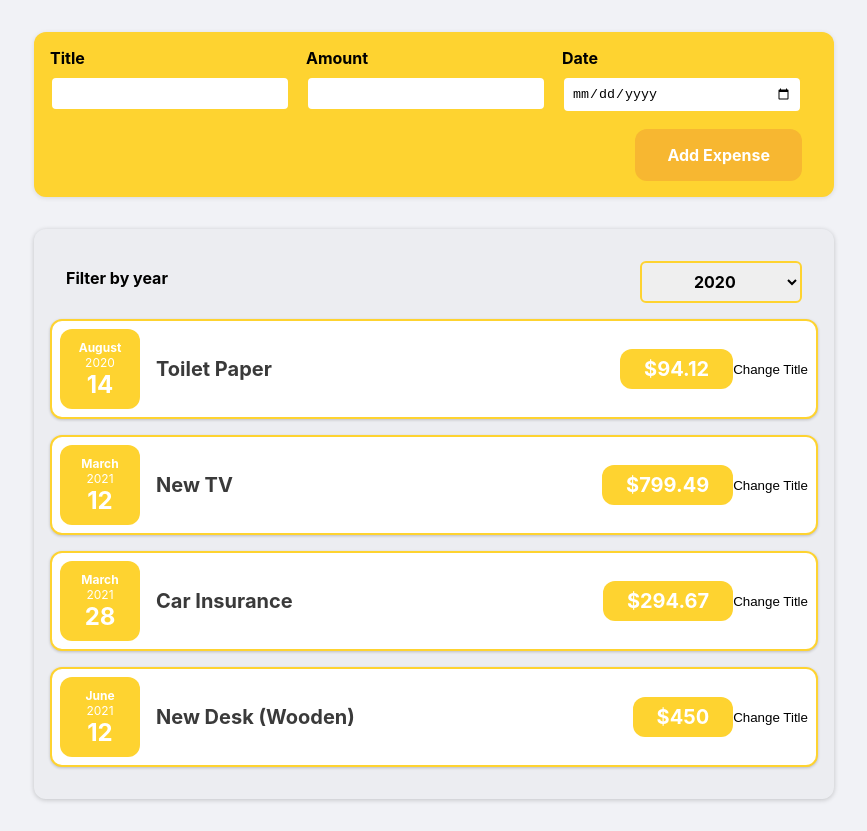
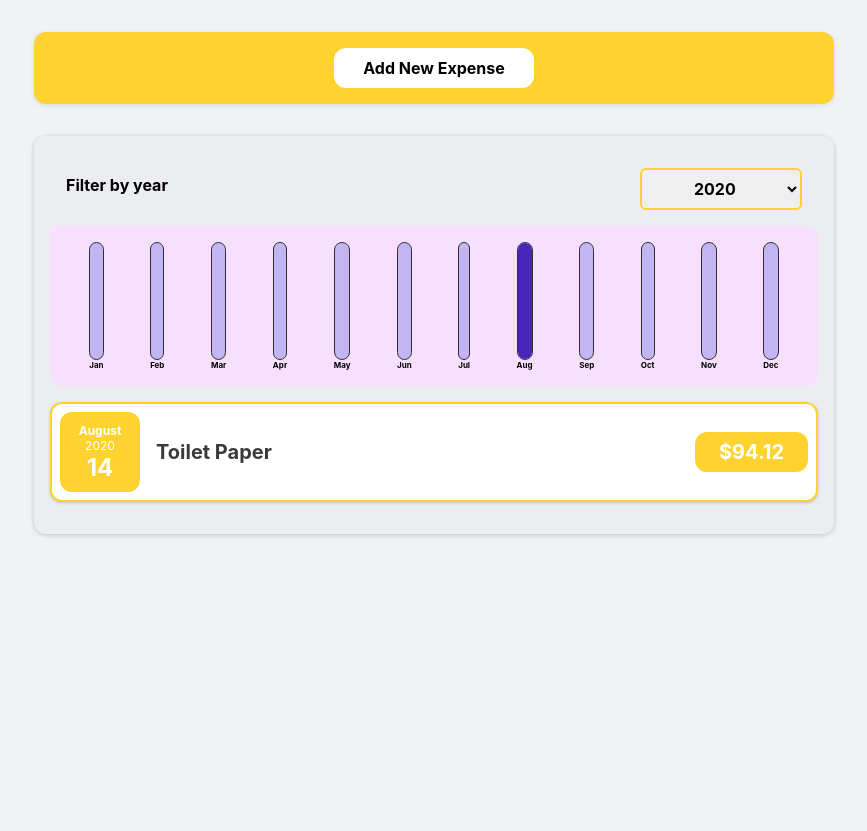
Before and after one commit to eunbyulcheon/expense-tracker, a React (Create React App) app: page / in a window 1280 px wide. Shown: the whole page, without its empty margins (206-1073 px from the left). After the commit the page ends 800 px from the top, so only its background shows below. Built offline with nearby package versions, Linux system fonts and the light colour scheme.

Commit message:
"Add: Expense Tracker Chart"
- Output Conditional Content
- Used Two way binding

```diff
--- /dev/null
+++ b/src/components/Chart/Chart.js
@@ -0,0 +1,33 @@
+import React from 'react';
+import styled from 'styled-components';
+import ChartBar from './ChartBar';
+
+const Chart = ({ dataPoints }) => {
+  const dataPointsValues = dataPoints.map(dataPoint => dataPoint.value);
+  const totalMaximum = Math.max(...dataPointsValues);
+
+  return (
+    <ChartContainer>
+      {dataPoints.map(points => (
+        <ChartBar
+          key={points.label}
+          value={points.value}
+          maxValue={totalMaximum}
+          label={points.label}
+        />
+      ))}
+    </ChartContainer>
+  );
+};
+
+const ChartContainer = styled.div`
+  padding: 1rem;
+  border-radius: 12px;
+  background-color: #f8dfff;
+  text-align: center;
+  display: flex;
+  justify-content: space-around;
+  height: 10rem;
+`;
+
+export default Chart;
--- /dev/null
+++ b/src/components/Chart/ChartBar.js
@@ -0,0 +1,52 @@
+import React from 'react';
+import styled from 'styled-components';
+
+const ChartBar = ({ value, maxValue, label }) => {
+  let barHeight = '0%';
+
+  if (maxValue > 0) {
+    barHeight = Math.round((value / maxValue) * 100) + '%';
+  }
+
+  return (
+    <BarWrapper>
+      <InnerBar>
+        <BarFill style={{ height: barHeight }} />
+      </InnerBar>
+      <BarLabel>{label}</BarLabel>
+    </BarWrapper>
+  );
+};
+
+const BarWrapper = styled.div`
+  height: 100%;
+  display: flex;
+  flex-direction: column;
+  align-items: center;
+`;
+
+const InnerBar = styled.div`
+  height: 100%;
+  width: 100%;
+  border: 1px solid #313131;
+  border-radius: 12px;
+  background-color: #c3b4f3;
+  overflow: hidden;
+  display: flex;
+  flex-direction: column;
+  justify-content: flex-end;
+`;
+
+const BarFill = styled.div`
+  background-color: #4826b9;
+  width: 100%;
+  transition: all 0.3s ease-out;
+`;
+
+const BarLabel = styled.div`
+  font-weight: bold;
+  font-size: 0.5rem;
+  text-align: center;
+`;
+
+export default ChartBar;
--- a/src/components/Expenses/ExpenseItem.js
+++ b/src/components/Expenses/ExpenseItem.js
@@ -3,23 +3,22 @@ import ExpenseDate from './ExpenseDate';
 import styled from 'styled-components';
 
 const ExpenseItem = ({ title, price, date }) => {
-  const [isTitle, setIsTitle] = useState(title);
-
-  const titleHandler = () => {
-    setIsTitle('Updated!');
-  };
-
   return (
+    <ListItem>
       <Container>
         <ExpenseDate date={date} />
         <Description>
-        <Title>{isTitle}</Title>
+          <Title>{title}</Title>
           <Price>${price}</Price>
         </Description>
-      <TitleChangeBtn onClick={titleHandler}>Change Title</TitleChangeBtn>
       </Container>
+    </ListItem>
   );
 };
+
+const ListItem = styled.li`
+  list-style: none;
+`;
 
 const Container = styled.section`
   display: flex;
--- a/src/components/Expenses/Expenses.js
+++ b/src/components/Expenses/Expenses.js
@@ -1,7 +1,8 @@
 import React, { useState } from 'react';
-import ExpenseItem from './ExpenseItem';
 import styled from 'styled-components';
 import ExpenseFilter from './ExpenseFilter';
+import ExpensesList from './ExpensesList';
+import ExpensesChart from './ExpensesChart';
 
 const Expenses = ({ expenses }) => {
   const [filteredYear, setFilteredYear] = useState('2020');
@@ -10,21 +11,18 @@ const Expenses = ({ expenses }) => {
     setFilteredYear(selectedYear);
   };
 
+  const filteredExpenses = expenses.filter(expense => {
+    return expense.date.getFullYear().toString() === filteredYear;
+  });
+
   return (
     <Container>
       <ExpenseFilter
         selected={filteredYear}
         onChangeFilter={filterChangeHandler}
       />
-
-      {expenses.map(list => (
-        <ExpenseItem
-          key={list.id}
-          title={list.title}
-          price={list.amount}
-          date={list.date}
-        />
-      ))}
+      <ExpensesChart expenses={filteredExpenses} />
+      <ExpensesList filteredExpenses={filteredExpenses} />
     </Container>
   );
 };
--- /dev/null
+++ b/src/components/Expenses/ExpensesChart.js
@@ -0,0 +1,28 @@
+import React from 'react';
+import Chart from '../Chart/Chart';
+
+const ExpensesChart = ({ expenses }) => {
+  const dataPoints = [
+    { label: 'Jan', value: 0 },
+    { label: 'Feb', value: 0 },
+    { label: 'Mar', value: 0 },
+    { label: 'Apr', value: 0 },
+    { label: 'May', value: 0 },
+    { label: 'Jun', value: 0 },
+    { label: 'Jul', value: 0 },
+    { label: 'Aug', value: 0 },
+    { label: 'Sep', value: 0 },
+    { label: 'Oct', value: 0 },
+    { label: 'Nov', value: 0 },
+    { label: 'Dec', value: 0 },
+  ];
+
+  for (const expense of expenses) {
+    const expenseMonth = expense.date.getMonth();
+    dataPoints[expenseMonth].value += expense.amount;
+  }
+
+  return <Chart dataPoints={dataPoints} />;
+};
+
+export default ExpensesChart;
--- /dev/null
+++ b/src/components/Expenses/ExpensesList.js
@@ -0,0 +1,32 @@
+import React from 'react';
+import ExpenseItem from './ExpenseItem';
+import styled from 'styled-components';
+
+const ExpensesList = ({ filteredExpenses }) => {
+  if (filteredExpenses.length === 0) {
+    return <FallbackText>Found no expenses</FallbackText>;
+  }
+
+  return (
+    <FilteredList>
+      {filteredExpenses.map(list => (
+        <ExpenseItem
+          key={list.id}
+          title={list.title}
+          price={list.amount}
+          date={list.date}
+        />
+      ))}
+    </FilteredList>
+  );
+};
+
+const FallbackText = styled.p`
+  margin: 30px auto;
+  text-align: center;
+  font-weight: bold;
+`;
+
+const FilteredList = styled.ul``;
+
+export default ExpensesList;
--- a/src/components/NewExpense/ExpenseForm.js
+++ b/src/components/NewExpense/ExpenseForm.js
@@ -1,7 +1,7 @@
 import React, { useState } from 'react';
 import styled from 'styled-components';
 
-const ExpenseForm = ({ onSaveExpenseData }) => {
+const ExpenseForm = ({ onSaveExpenseData, onCancel }) => {
   const [titleInput, setTitleInput] = useState('');
   const [amountInput, setAmountInput] = useState('');
   const [dateInput, setDateInput] = useState('');
@@ -23,8 +23,8 @@ const ExpenseForm = ({ onSaveExpenseData }) => {
 
     const expenseData = {
       title: titleInput,
-      amount: amountInput,
-      date: new Date(dateInput),
+      amount: +amountInput,
+      date: new window.Date(dateInput),
     };
 
     onSaveExpenseData(expenseData);
@@ -66,6 +66,9 @@ const ExpenseForm = ({ onSaveExpenseData }) => {
         </Control>
       </Controls>
       <Actions>
+        <CancelBtn type="button" onClick={onCancel}>
+          Cancel
+        </CancelBtn>
         <AddBtn type="submit">Add Expense</AddBtn>
       </Actions>
     </ContainerForm>
@@ -125,4 +128,6 @@ const AddBtn = styled.button`
   }
 `;
 
+const CancelBtn = styled(AddBtn)``;
+
 export default ExpenseForm;
--- a/src/components/NewExpense/NewExpense.js
+++ b/src/components/NewExpense/NewExpense.js
@@ -1,19 +1,39 @@
-import React from 'react';
+import React, { useState } from 'react';
 import ExpenseForm from './ExpenseForm';
 import styled from 'styled-components';
 
 const NewExpense = ({ onAddExpense }) => {
+  const [isEditing, setIsEditing] = useState(false);
+
   const saveExpenseDataHandler = enteredExpenseData => {
     const expenseData = {
       ...enteredExpenseData,
       id: Math.random().toString(),
     };
     onAddExpense(expenseData);
+    setIsEditing(false);
+  };
+
+  const startEditingHandler = () => {
+    setIsEditing(true);
+  };
+
+  const stopEditingHandler = () => {
+    setIsEditing(false);
   };
 
   return (
     <Container>
-      <ExpenseForm onSaveExpenseData={saveExpenseDataHandler} />
+      {!isEditing ? (
+        <AddExpenseBtn onClick={startEditingHandler}>
+          Add New Expense
+        </AddExpenseBtn>
+      ) : (
+        <ExpenseForm
+          onSaveExpenseData={saveExpenseDataHandler}
+          onCancel={stopEditingHandler}
+        />
+      )}
     </Container>
   );
 };
@@ -29,4 +49,14 @@ const Container = styled.div`
   background-color: #fed330;
 `;
 
+const AddExpenseBtn = styled.button`
+  width: 200px;
+  padding: 10px 20px;
+  border-radius: 12px;
+  background-color: #fff;
+  font-family: inherit;
+  font-weight: bold;
+  font-size: 16px;
+`;
+
 export default NewExpense;
```
Lines whose indentation alone changed are shown as unchanged.
